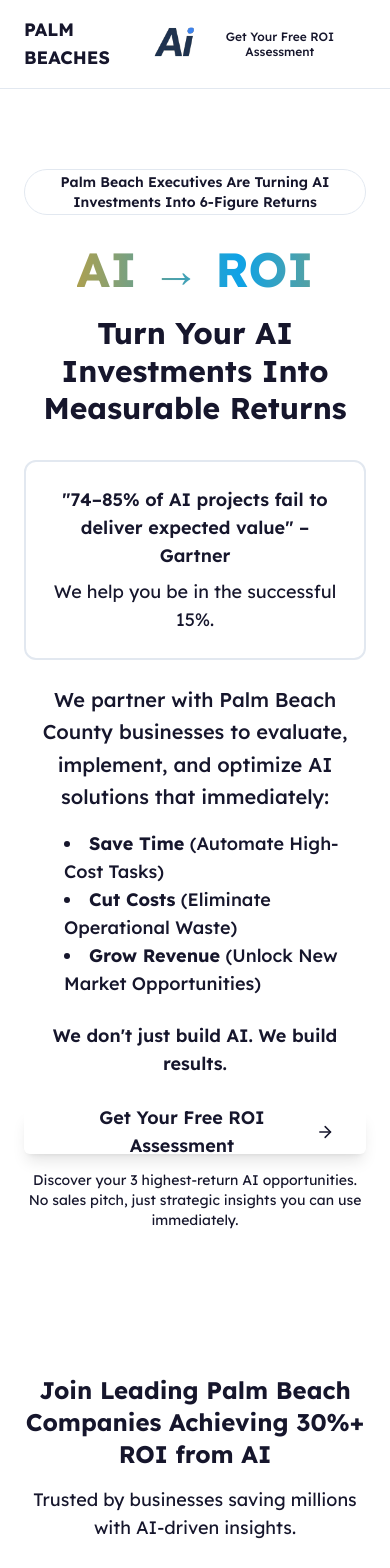
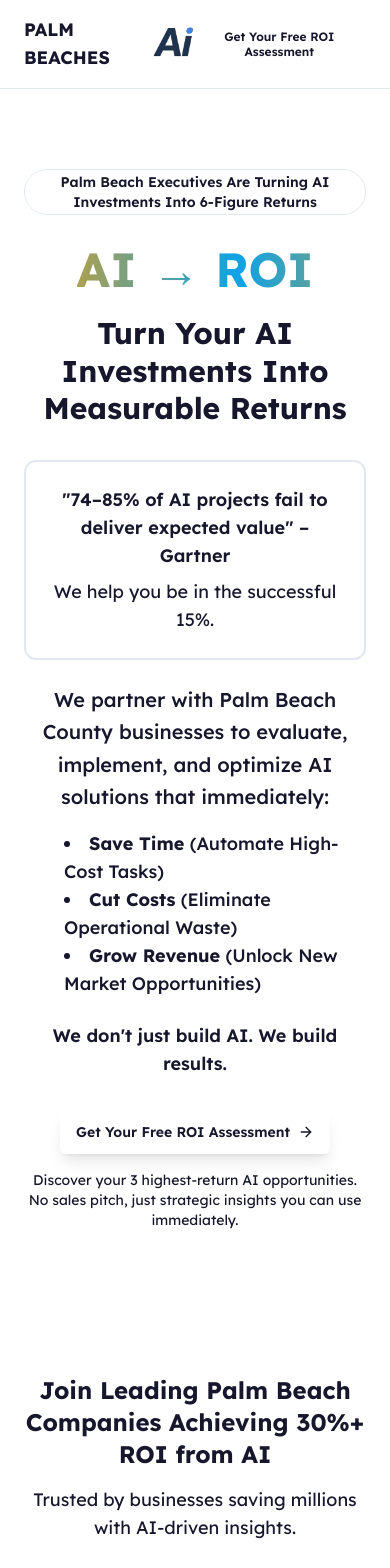
Before and after one commit to HamletHub/palmbeachesai, a Next.js app: page / in a window 390 px wide. Shown: the top 1568 px of the page. Built offline with nearby package versions, Linux system fonts and the light colour scheme; no server answers.

Commit message:
updated the cta button

```diff
--- a/src/app/about/page.tsx
+++ b/src/app/about/page.tsx
@@ -4,7 +4,7 @@ import { Header } from '@/components/Header';
 import { Footer } from '@/components/Footer';
 import { Card, CardContent } from '@/components/ui/card';
 import { Badge } from '@/components/ui/badge';
-import { Button } from '@/components/ui/button';
+import { CTAButton } from '@/components/ui/cta-button';
 import {
   generateOrganizationSchema,
   generateBreadcrumbListSchema,
@@ -546,14 +546,12 @@ export default function AboutPage() {
             </p>
           </div>
 
-          <Button
+          <CTAButton
+            variant="default"
             size="lg"
-            className="bg-accent hover:bg-accent/90 text-accent-foreground font-semibold px-8 py-4 text-lg mb-6"
-            onClick={() => window.open('/contact', '_blank')}
-          >
-            Get Your Free ROI Assessment
-            <ArrowRight className="w-5 h-5 ml-2" />
-          </Button>
+            className="mb-6"
+            trackGoal={false}
+          />
 
           <p className="text-muted-foreground">
             <CheckCircle className="w-4 h-4 inline mr-2 text-accent" />
--- a/src/app/blog/[slug]/page.tsx
+++ b/src/app/blog/[slug]/page.tsx
@@ -2,7 +2,7 @@ import { getPostData, getAllPostSlugs } from '@/lib/blog';
 import { Header } from '@/components/Header';
 import { Footer } from '@/components/Footer';
 import { Badge } from '@/components/ui/badge';
-import { Button } from '@/components/ui/button';
+import { CTAButton } from '@/components/ui/cta-button';
 import { ArrowLeft } from 'lucide-react';
 import Link from 'next/link';
 import Image from 'next/image';
@@ -144,11 +144,12 @@ export default async function BlogPostPage({ params }: { params: Promise<{ slug:
                 <p className="text-muted-foreground mb-2">
                   Ready to implement AI in your business?
                 </p>
-                <Link href="/contact">
-                  <Button className="bg-accent hover:bg-accent/90 text-accent-foreground">
-                    Get Your Free ROI Assessment
-                  </Button>
-                </Link>
+                <CTAButton
+                  variant="inline"
+                  openInNewTab={false}
+                  showIcon={false}
+                  trackGoal={false}
+                />
               </div>
 
               <div className="text-center sm:text-right">
--- a/src/components/Header.tsx
+++ b/src/components/Header.tsx
@@ -1,7 +1,7 @@
 'use client';
 
 import { Logo } from '@/components/Logo';
-import { Button } from '@/components/ui/button';
+import { CTAButton } from '@/components/ui/cta-button';
 import { Phone } from 'lucide-react';
 import Link from 'next/link';
 
@@ -69,12 +69,11 @@ export function Header({ hideContactNav = false, hideCtaButton = false, currentP
               </a>
             </div>
             {!hideCtaButton && (
-              <Button
-                className="bg-accent hover:bg-accent/90 text-accent-foreground font-medium text-xs md:text-sm px-2 md:px-4 py-2 leading-tight"
-                onClick={() => window.open('/contact', '_blank')}
-              >
-                <span className="text-center">Get Your Free ROI Assessment</span>
-              </Button>
+              <CTAButton
+                variant="header"
+                trackGoal={false}
+                showIcon={false}
+              />
             )}
           </div>
         </div>
--- a/src/components/home/HeroSection.tsx
+++ b/src/components/home/HeroSection.tsx
@@ -1,9 +1,7 @@
 "use client"
 
 import { Badge } from "@/components/ui/badge"
-import { Button } from "@/components/ui/button"
-import { ArrowRight } from "lucide-react"
-import { trackEvent, trackBusinessGoal } from "@/components/GoogleTagManager"
+import { CTAButton } from "@/components/ui/cta-button"
 
 export function HeroSection() {
   return (
@@ -78,22 +76,12 @@ export function HeroSection() {
           </p>
 
           <div className="flex flex-col items-center gap-4 animate-slide-down" style={{ animationDelay: "700ms" }}>
-            <Button
+            <CTAButton
+              ctaLocation="hero_section"
+              estimatedValue={2500}
+              variant="default"
               size="lg"
-              className="bg-accent hover:bg-accent/90 text-accent-foreground font-semibold px-8 py-4 text-lg shadow-lg hover:shadow-xl transition-all"
-              onClick={() => {
-                trackEvent("cta_click", {
-                  cta_location: "hero_section",
-                  cta_text: "Get Your Free ROI Assessment",
-                  estimated_value: 2500,
-                })
-                trackBusinessGoal("roi_assessment_interest", 2500)
-                window.open("/contact", "_blank")
-              }}
-            >
-              Get Your Free ROI Assessment
-              <ArrowRight className="w-5 h-5 ml-2" />
-            </Button>
+            />
             <p className="text-sm text-muted-foreground">Discover your 3 highest-return AI opportunities. No sales pitch, just strategic insights you can use immediately.</p>
           </div>
         </div>
--- a/src/components/home/WhyUsSection.tsx
+++ b/src/components/home/WhyUsSection.tsx
@@ -1,8 +1,7 @@
 'use client';
 
-import { Button } from '@/components/ui/button';
-import { Target, Shield, Clock, MapPin, Building2, Users, ArrowRight } from 'lucide-react';
-import { trackEvent, trackBusinessGoal } from '@/components/GoogleTagManager';
+import { CTAButton } from '@/components/ui/cta-button';
+import { Target, Shield, Clock, MapPin, Building2, Users } from 'lucide-react';
 
 export function WhyUsSection() {
   return (
@@ -114,22 +113,12 @@ export function WhyUsSection() {
             </div>
 
             <div className="flex flex-col sm:flex-row gap-4 justify-center items-center">
-              <Button
+              <CTAButton
+                ctaLocation="final_section"
+                estimatedValue={2500}
+                variant="default"
                 size="lg"
-                className="bg-accent hover:bg-accent/90 text-accent-foreground font-semibold px-8 py-4"
-                onClick={() => {
-                  trackEvent('cta_click', {
-                    cta_location: 'final_section',
-                    cta_text: 'Get Your Free ROI Assessment',
-                    estimated_value: 2500
-                  });
-                  trackBusinessGoal('roi_assessment_interest', 2500);
-                  window.open('/contact', '_blank');
-                }}
-              >
-                Get Your Free ROI Assessment
-                <ArrowRight className="w-5 h-5 ml-2" />
-              </Button>
+              />
 {/*               <p className="text-sm text-muted-foreground">
                 or <a href="#" className="text-accent hover:underline">download our Palm Beach Business Guide</a>
               </p>
--- /dev/null
+++ b/src/components/ui/cta-button.tsx
@@ -0,0 +1,113 @@
+'use client';
+
+import { Button } from '@/components/ui/button';
+import { ArrowRight } from 'lucide-react';
+import Link from 'next/link';
+import { trackEvent, trackBusinessGoal } from '@/components/GoogleTagManager';
+import { cn } from '@/lib/utils';
+
+interface CTAButtonProps {
+  /** Location identifier for tracking (e.g., "hero_section", "final_section") */
+  ctaLocation?: string;
+  /** Estimated value for tracking */
+  estimatedValue?: number;
+  /** Whether to track business goal */
+  trackGoal?: boolean;
+  /** Business goal name for tracking */
+  goalName?: string;
+  /** Whether to open in new tab */
+  openInNewTab?: boolean;
+  /** Custom href (defaults to "/contact") */
+  href?: string;
+  /** Button size */
+  size?: 'sm' | 'md' | 'lg';
+  /** Whether to show arrow icon */
+  showIcon?: boolean;
+  /** Additional className */
+  className?: string;
+  /** Custom button text (defaults to "Get Your Free ROI Assessment") */
+  children?: React.ReactNode;
+  /** Variant for different contexts */
+  variant?: 'default' | 'header' | 'inline';
+}
+
+export function CTAButton({
+  ctaLocation,
+  estimatedValue = 2500,
+  trackGoal = true,
+  goalName = 'roi_assessment_interest',
+  openInNewTab = true,
+  href = '/contact',
+  size = 'lg',
+  showIcon = true,
+  className,
+  children = 'Get Your Free ROI Assessment',
+  variant = 'default',
+}: CTAButtonProps) {
+  const handleClick = () => {
+    if (ctaLocation) {
+      trackEvent('cta_click', {
+        cta_location: ctaLocation,
+        cta_text: typeof children === 'string' ? children : 'Get Your Free ROI Assessment',
+        estimated_value: estimatedValue,
+      });
+    }
+
+    if (trackGoal) {
+      trackBusinessGoal(goalName, estimatedValue);
+    }
+  };
+
+  const baseClasses = cn(
+    'bg-accent hover:bg-accent/90 text-accent-foreground font-semibold transition-all inline-flex items-center justify-center',
+    {
+      // Default variant - full styling for hero sections
+      'px-4 md:px-8 py-3 md:py-4 text-sm md:text-lg shadow-lg hover:shadow-xl':
+        variant === 'default' && size === 'lg',
+      'px-3 md:px-6 py-2 md:py-3 text-xs md:text-base shadow-md hover:shadow-lg':
+        variant === 'default' && size === 'md',
+      'px-2 md:px-4 py-2 text-xs md:text-sm shadow-sm hover:shadow-md':
+        variant === 'default' && size === 'sm',
+      // Header variant - compact for header
+      'px-2 md:px-4 py-2 text-xs md:text-sm leading-tight':
+        variant === 'header',
+      // Inline variant - simpler styling for blog/about pages
+      'px-4 md:px-6 py-2 md:py-3 text-sm md:text-base': variant === 'inline',
+    },
+    className
+  );
+
+  const buttonContent = (
+    <>
+      {typeof children === 'string' ? (
+        <span className="text-center whitespace-normal break-words max-w-full">{children}</span>
+      ) : (
+        children
+      )}
+      {showIcon && <ArrowRight className="w-4 h-4 md:w-5 md:h-5 ml-2 flex-shrink-0" />}
+    </>
+  );
+
+  if (openInNewTab) {
+    return (
+      <Button
+        size={size}
+        className={baseClasses}
+        onClick={() => {
+          handleClick();
+          window.open(href, '_blank');
+        }}
+      >
+        {buttonContent}
+      </Button>
+    );
+  }
+
+  return (
+    <Link href={href}>
+      <Button size={size} className={baseClasses} onClick={handleClick}>
+        {buttonContent}
+      </Button>
+    </Link>
+  );
+}
```
